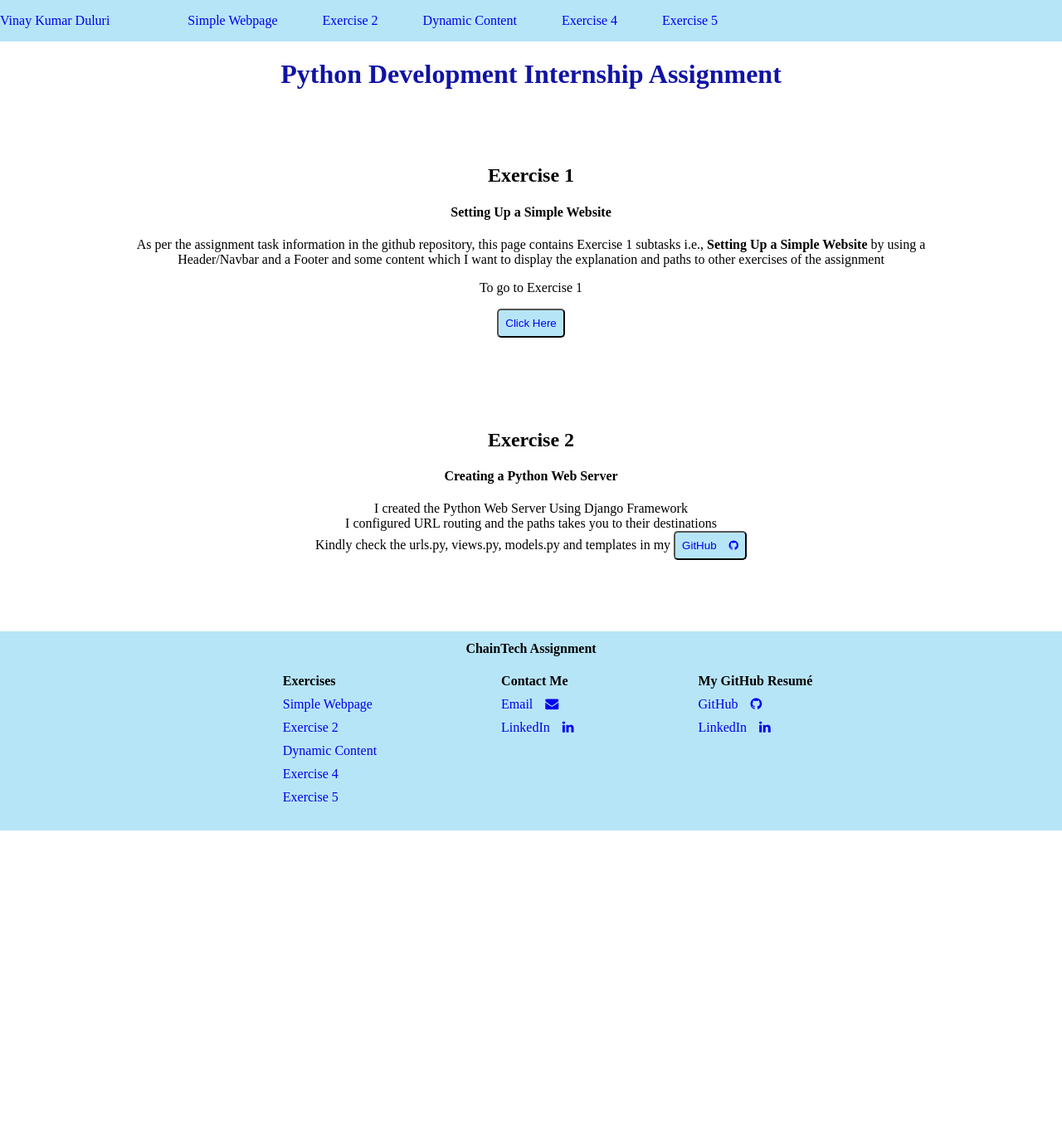
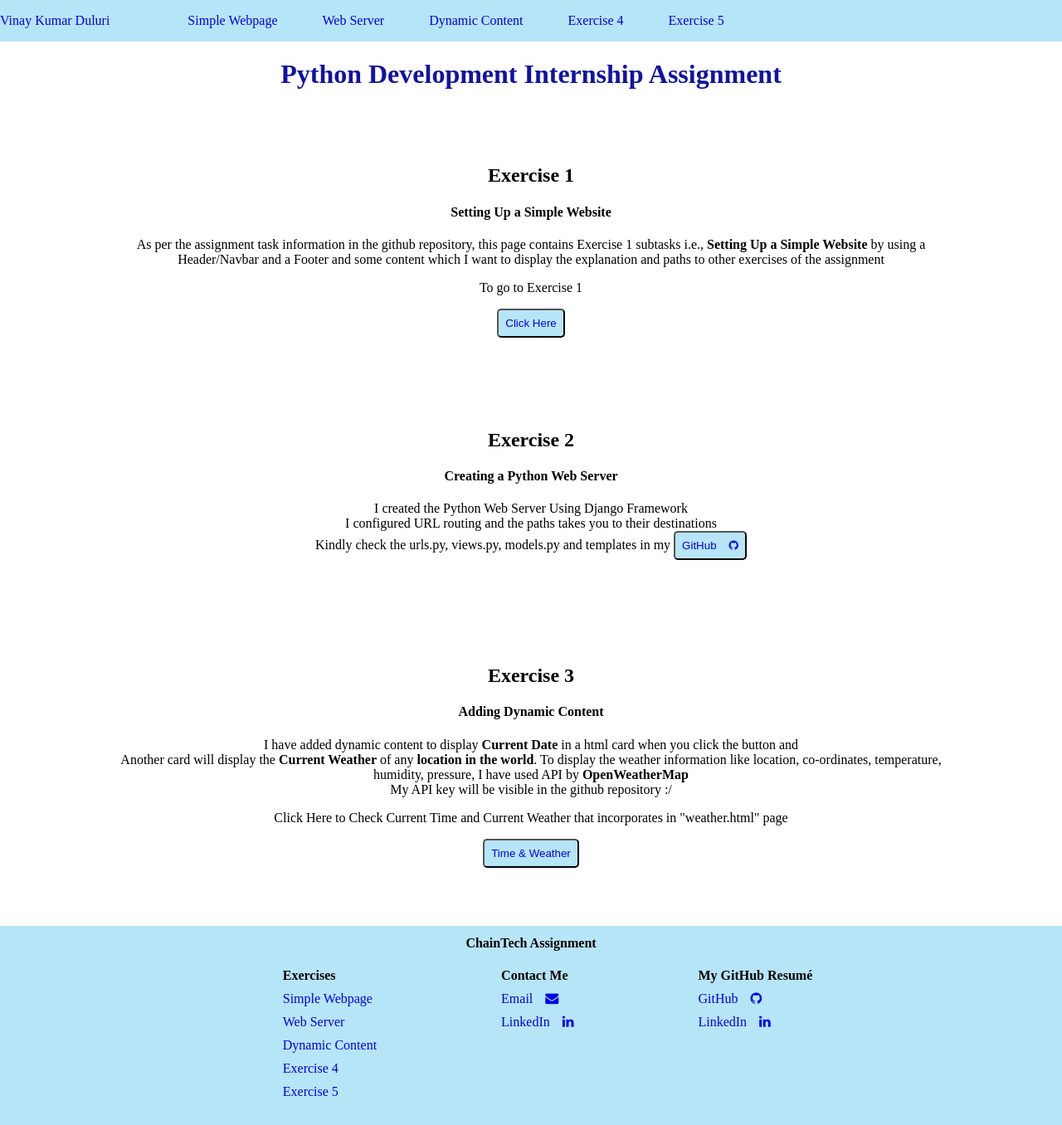
Before and after one commit to UpsiDupsii/ChainTech-Network-Assignment, a Django app: page / in a window 1280 px wide. Shown: the whole page at 83% size. Before the commit the page ends 1001 px from the top, so only its background shows below. Run offline with Django 4.2, Linux system fonts and the light colour scheme.

Commit message:
second commit

```diff
--- a/templates/base.html
+++ b/templates/base.html
@@ -20,7 +20,7 @@
           <span class="nav">
             <ul>
               <li class="list"><a class="link" href="/">Simple Webpage</a></li>
-              <li class="list"><a class="link" href="#">Exercise 2</a></li>
+              <li class="list"><a class="link" href="https://github.com/UpsiDupsii/ChainTech-Network-Assignment" target="_blank" >Web Server</a></li>
               <li class="list"><a class="link" href="dynamic/">Dynamic Content</a></li>
               <li class="list"><a class="link" href="#">Exercise 4</a></li>
               <li class="list"><a class="link" href="#">Exercise 5</a></li>
@@ -41,7 +41,7 @@
                 <ul class="container">
                     <li class="lst"><b>Exercises</b></li>
                     <li class="lst"><a class="link" href="/">Simple Webpage</a></li>
-                    <li class="lst"><a class="link" href="#">Exercise 2</a></li>
+                    <li class="lst"><a class="link" href="https://github.com/UpsiDupsii/ChainTech-Network-Assignment" target="_blank">Web Server</a></li>
                     <li class="lst"><a class="link" href="dynamic/">Dynamic Content</a></li>
                     <li class="lst"><a class="link" href="#">Exercise 4</a></li>
                     <li class="lst"><a class="link" href="#">Exercise 5</a></li>
--- a/templates/index.html
+++ b/templates/index.html
@@ -8,14 +8,26 @@
             <p>To go to Exercise 1</p>
             <button class="btn"><a href="/">Click Here</a></button>
         </div>
+
+
     <div class="exercise-2 exercise">
         <h2>Exercise 2</h2>
         <h4>Creating a Python Web Server</h4>
         <p>I created the Python Web Server Using Django Framework<br>
         I configured URL routing and the paths takes you to their destinations <br>
-    Kindly check the urls.py, views.py, models.py and templates in my <button><a class="link" href="#">GitHub<i class="fa fa-github"></i></a></button></p>
+    Kindly check the urls.py, views.py, models.py and templates in my <button><a class="link" href="https://github.com/UpsiDupsii/ChainTech-Network-Assignment" target="_blank">GitHub<i class="fa fa-github"></i></a></button></p>
         <p>
     </div>
+
+    <div class="exercise-3 exercise">
+        <h2>Exercise 3</h2>
+        <h4>Adding Dynamic Content</h4>
+            <p>I have added dynamic content to display <b>Current Date</b> in a html card when you click the button and <br>
+                Another card will display the <b>Current Weather</b> of any <b>location in the world</b>. To display the weather information like location, co-ordinates, temperature, humidity, pressure, I have used API by <b>OpenWeatherMap</b> <br>
+                My API key will be visible in the github repository :/ </p>
+                <p> Click Here to Check Current Time and Current Weather that incorporates in "weather.html" page</P>
+                <button class="btn"><a href="/">Time &amp; Weather</a></button>
+            </div>
 
 
 <style>
```
